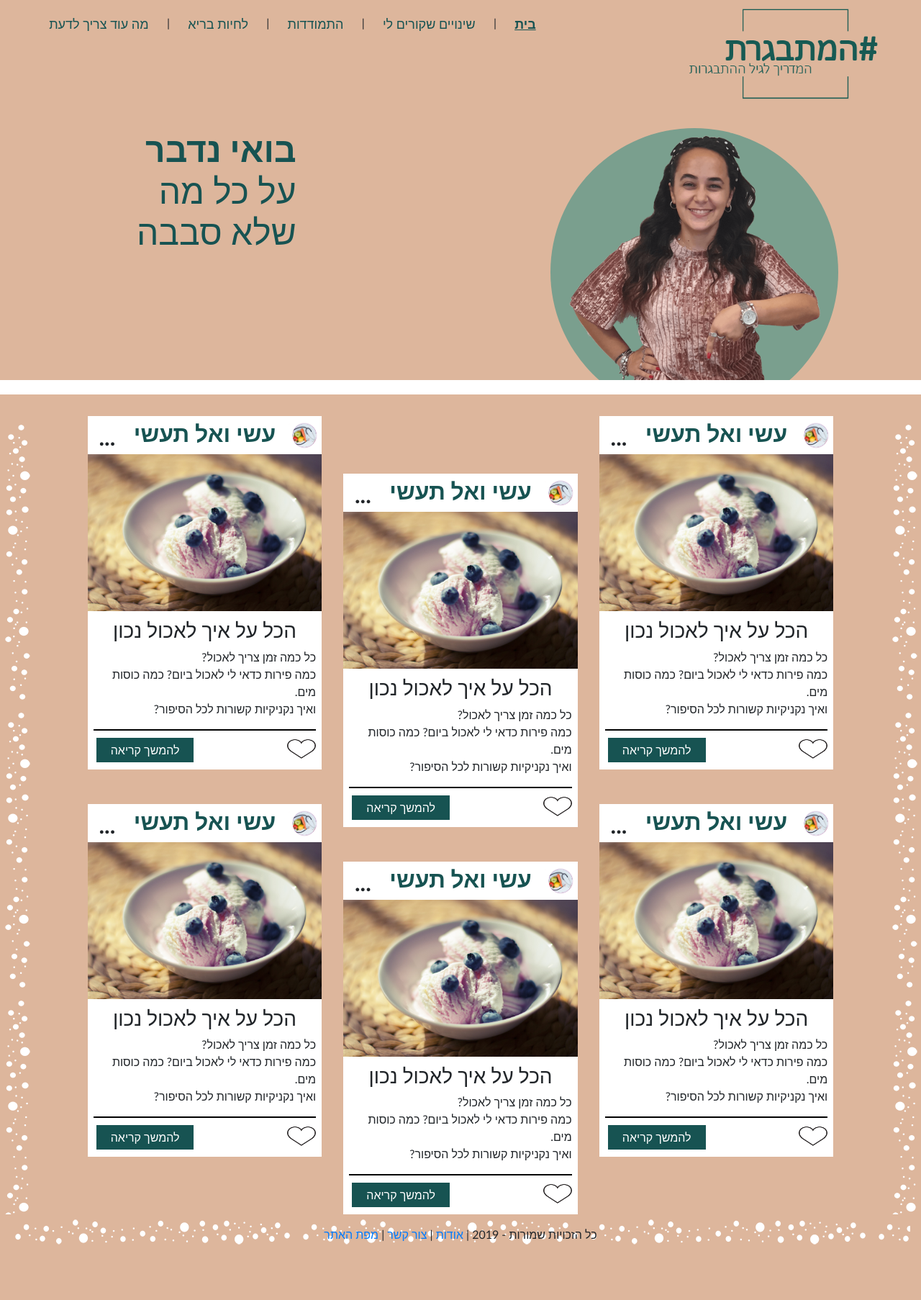
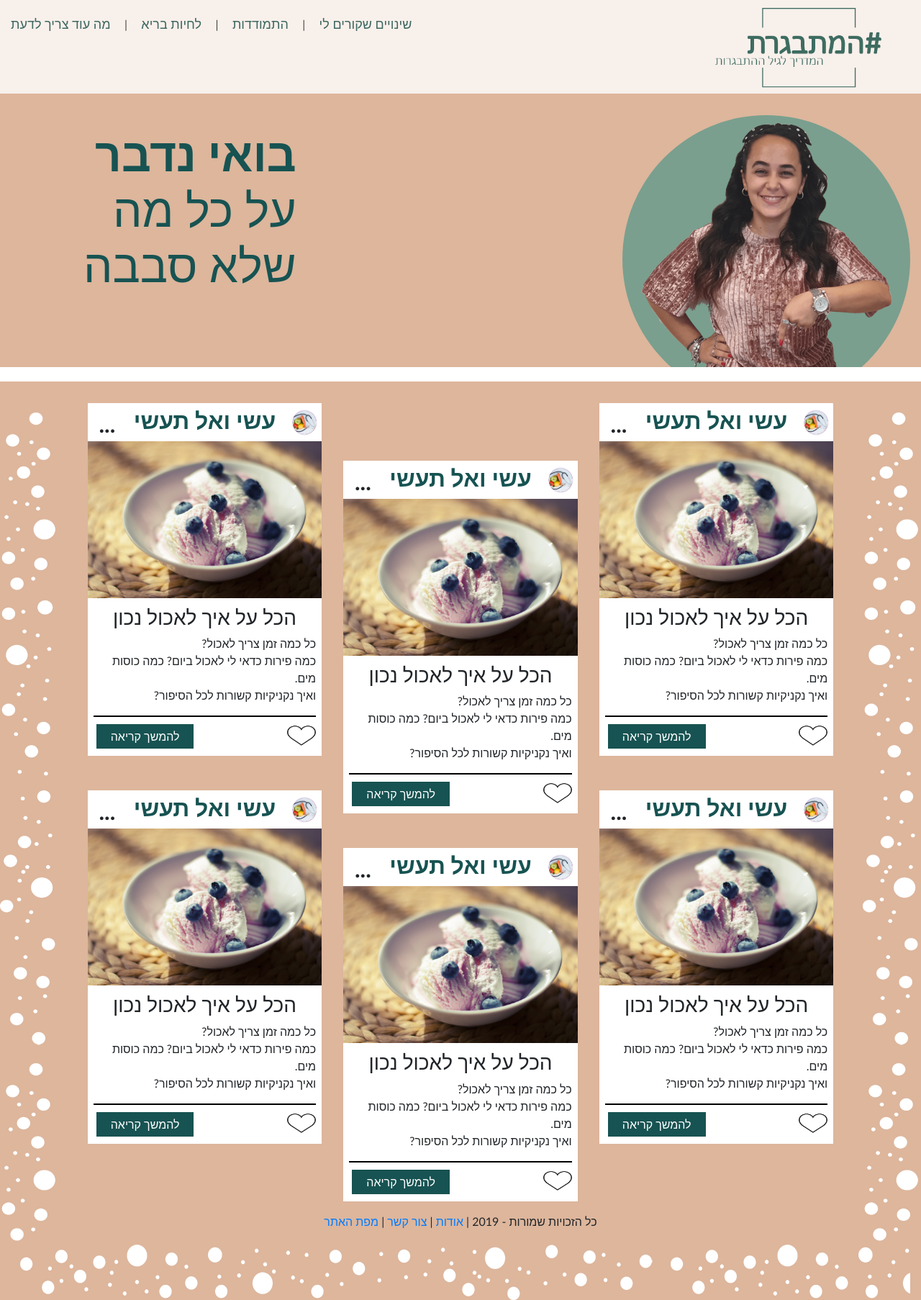
Before and after one commit to netsertzach/WebDevelopmentCourse, a PHP site: page / in a window 1280 px wide. Shown: the whole page at 72% size. Before the commit the page ends 1729 px from the top, so only its background shows below. Run offline with PHP 8.4, Linux system fonts and the light colour scheme.

Commit message:
Add files via upload

```diff
--- a/Amitbageret/css/style.css
+++ b/Amitbageret/css/style.css
@@ -8,13 +8,8 @@ p, a, h1, h2, h3, h4, h5, h6, span{
     font-family: inherit;
 }
 
-.circleBase{
-	margin-right:100px;
-}
-
 img{
     max-width: 100%;
-
 }
 
 .mt-10{
@@ -24,29 +19,35 @@ img{
     margin-top: -2rem;
 }
 
+.top-wrapper{
+    background-color: #fff;
+	opacity:0.8;
+    position: fixed;
+    top: 0;
+    width: 100%;
+    z-index: 999;
+}
+
+.nav-logo,
+.main-logo{
+
+}
 header.header{
     border-bottom: 20px solid #fff;
     margin-bottom: 30px;
-
 }
 header nav{
-    display: none;
-    position: fixed;
-    width:inherit;
-    max-width:inherit;
-    padding-top: 20px;
-	margin-right: -53px;
-	background-color:#ddb69c;
+    padding-top: 12px;
+}
 
-	z-index:10;
-}
-.bubbles-ver {
-    background: url(../images/bubbles-vertical.png) repeat-y;
+main{
+
 }
 
 header nav ul {
     display: flex;
     justify-content: space-between;
+    align-items: center;
 }
 header nav ul li{
     list-style: none;
@@ -61,11 +62,9 @@ header nav ul li a.active{
     text-decoration: underline;
 }
 
-
 .my-slide h1 {
     color: #175352;
-    font-size: 48px;
-
+    font-size: 54px;
 }
 .my-slide h1 span{
     font-weight: bold;
@@ -109,11 +108,13 @@ header nav ul li a.active{
 
 
 
-
+.bubbles-ver{
+    background: url('../images/bubbles-vertical.png') repeat-y;
+}
 
 footer.footer{
-    min-height: 70px;
-    background: url('../images/bubbles-horizantal.png') repeat-x;
+    min-height: 81px;
+    background: url('../images/bubbles-horizontal.png') repeat-x;
 
 }
 
@@ -144,7 +145,11 @@ footer.footer{
 
 
 @media (min-width: 992px) {
-
+.container {
+        max-width: 1336px;
+    }
+    .my-slide h1 {
+        font-size: 44px;
 }
 
 
@@ -152,4 +157,10 @@ footer.footer{
     .container {
         max-width: 1336px;
     }
+    .my-slide h1 {
+        font-size: 64px;
+    }
 }
+
+@media (min-width: 1400px) {
+}
--- a/Amitbageret/index.html
+++ b/Amitbageret/index.html
@@ -3,6 +3,7 @@
     <head>
         <meta charset="UTF-8">
         <title>המתבגרת</title>
+		<link rel="icon" href="Images/favicon.png">
         <link rel="stylesheet" href="css/bootstrap.min.css">
         <link rel="stylesheet" type="text/css" href="slick/slick.css"/>
         <link rel="stylesheet" type="text/css" href="slick/slick-theme.css"/>
@@ -10,20 +11,23 @@
     </head>
     <body>
     <header class="header">
+        <div class="top-wrapper">
             <div class="container">
                 <div class="row">
                     <div class="col-sm-12 col-md-3 col-lg-5">
-                        <a href="index.html">
-                            <img src="images/logo-home.png" alt="לוגו" width="340px">
+                        <a href="index.html" class="main-logo">
+                            <img src="images/logo-home.png" alt="לוגו" width="300px">
                         </a>
                     </div>
                     <div class="col-sm-12 col-md-9 col-lg-7 nav-container">
                         <nav class="site-nav">
                             <ul>
                                 <li>
-                                    <a class="active" href="index.html">בית</a>
+                                    <a href="index.html" style="visibility: hidden;"  class="nav-logo">
+                                        <img src="images/logo-home.png" alt="לוגו" width="100px">
+                                    </a>
                                 </li>
-                                |
+
                                 <li>
                                     <a href="changes.html">שינויים שקורים לי</a>
                                 </li>
@@ -43,14 +47,17 @@
                         </nav>
                     </div>
                 </div>
-                <div class="row" style="margin-top: 30px;">
+            </div>
+        </div>
+        <div class="container">
+            <div class="row" style="margin-top: 160px;">
                 <div class="col-8" style="overflow: hidden;">
                     <div class="circleBase" style="margin-bottom: -50px;">
                         <img src="images/girl-first.png" class="girl-home" alt="">
                     </div>
 
                 </div>
-                    <div class="col-4">
+                <div class="col-4 pt-3">
                     <div class="home-slide">
                         <div class="my-slide">
                             <h1>
@@ -141,7 +148,7 @@
                                 <footer>
                                     <div class="row">
                                         <div class="col-6">
-                                            <img src="images/black-heart-empty.png" alt="" width="40">
+                                            <img src="images/black-heart-empty.png" alt="" class="heart" width="40">
                                         </div>
                                         <div class="col-6">
                                             <a href="" class="button">
@@ -194,7 +201,7 @@
                                 <footer>
                                     <div class="row">
                                         <div class="col-6">
-                                            <img src="images/black-heart-empty.png" alt="" width="40">
+                                            <img src="images/black-heart-empty.png" alt="" class="heart" width="40">
                                         </div>
                                         <div class="col-6">
                                             <a href="" class="button">
@@ -247,7 +254,7 @@
                                 <footer>
                                     <div class="row">
                                         <div class="col-6">
-                                            <img src="images/black-heart-empty.png" alt="" width="40">
+                                            <img src="images/black-heart-empty.png" alt="" class="heart" width="40">
                                         </div>
                                         <div class="col-6">
                                             <a href="" class="button">
@@ -300,7 +307,7 @@
                                 <footer>
                                     <div class="row">
                                         <div class="col-6">
-                                            <img src="images/black-heart-empty.png" alt="" width="40">
+                                            <img src="images/black-heart-empty.png" alt="" class="heart" width="40">
                                         </div>
                                         <div class="col-6">
                                             <a href="" class="button">
@@ -353,7 +360,7 @@
                                 <footer>
                                     <div class="row">
                                         <div class="col-6">
-                                            <img src="images/black-heart-empty.png" alt="" width="40">
+                                            <img src="images/black-heart-empty.png" alt="" class="heart" width="40">
                                         </div>
                                         <div class="col-6">
                                             <a href="" class="button">
@@ -385,7 +392,7 @@
                                 <section>
                                     <div class="row">
                                         <div class="col-12">
-                                            <div class="card-image">
+                                            <div class="card-image" data-heart-id="10">
                                                 <img src="images/bowl-932980_1920.jpg" alt="">
                                             </div>
                                             <div class="card-content">
@@ -406,7 +413,7 @@
                                 <footer>
                                     <div class="row">
                                         <div class="col-6">
-                                            <img src="images/black-heart-empty.png" alt="" width="40">
+                                            <img src="images/black-heart-empty.png" alt="" id="10" class="heart" width="40">
                                         </div>
                                         <div class="col-6">
                                             <a href="" class="button">
@@ -417,21 +424,7 @@
                                 </footer>
                             </article>
                         </div>
-                    </div>
-
-
-
-                </div>
-
-
-                <div class="col-1 bubbles-ver">
-                </div>
-            </div>
-        </main>
-        <div class="container">
-            <div class="row">
-                <div class="col-12">
-                    <footer class="footer text-center pt-3">
+						<div class="col-12 text-center pt-3">
                     <p>
                         כל הזכויות שמורות - 2019
                         |
@@ -447,6 +440,26 @@
                             מפת האתר
                         </a>
                     </p>
+                </div>
+                    </div>
+
+
+
+                </div>
+
+
+                <div class="col-1 bubbles-ver">
+                </div>
+
+            </div>
+
+        </main>
+        <div class="container">
+            <div class="row">
+
+                <div class="col-12">
+                    <footer class="footer">
+
                     </footer>
                 </div>
             </div>
--- a/Amitbageret/js/script.js
+++ b/Amitbageret/js/script.js
@@ -16,6 +16,29 @@ $('.girl-home').on( 'mousemove', function( evt ) {
     }
 });
 
+$(window).scroll(function() {
+    if ($(this).scrollTop() > 40) {
+        $('.nav-logo').css({
+            'visibility': 'visible'
+        });
+        $('.main-logo').css({
+            'visibility': 'hidden'
+        });
+        $( '.top-wrapper' ).css({
+           'height': '70px'
+        });
+    } else {
+        $('.nav-logo').css({
+            'visibility': 'hidden'
+        });
+        $('.main-logo').css({
+            'visibility': 'visible'
+        });
+        $( '.top-wrapper' ).css({
+            'height': '130px'
+        });
+    }
+});
 
 $('.home-slide').slick({
     dots: false,
@@ -33,7 +56,19 @@ $('.home-slide').slick({
     //cssEase: 'linear'
 });
 
+$( '.heart' ).on( 'click', function( event ) {
+    if( $( this ).attr( 'src') === 'images/red-heart.png' ) {
+        $(this).attr('src', 'images/black-heart-empty.png');
+    } else {
+        $(this).attr('src', 'images/red-heart.png');
+    }
+});
 
+$( "#target" ).dblclick(function() {
+    alert( "Handler for .dblclick() called." );
+});
+
+/*
 adjustWidth();
 function adjustWidth() {
     var parentwidth = $(".nav-container").width();
@@ -43,4 +78,4 @@ function adjustWidth() {
 $(window).resize(
     function() {
         adjustWidth();
-});
+});*/
```
Also changed, not shown: Amitbageret/about.html (+16 -7 lines), Amitbageret/changes.html (+17 -8 lines), Amitbageret/contact.html (+16 -7 lines), Amitbageret/coping.html (+17 -9 lines), Amitbageret/healthy.html (+17 -9 lines), Amitbageret/info.html (+17 -8 lines), Amitbageret/site-map.html (+16 -7 lines), Amitbageret/template.html (+96 -20 lines), Amitbageret/images/bubbles-horizontal.png (added), Amitbageret/images/bubbles-vertical.png. Lines whose indentation alone changed are shown as unchanged.
